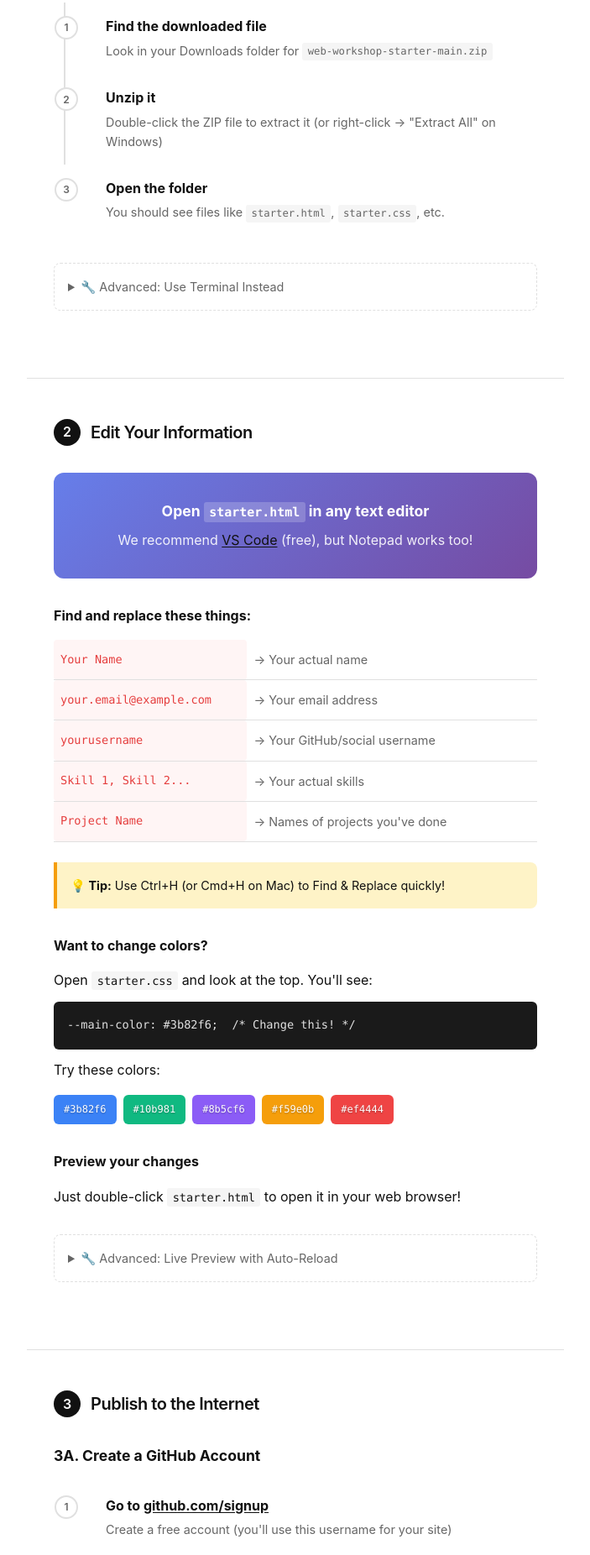
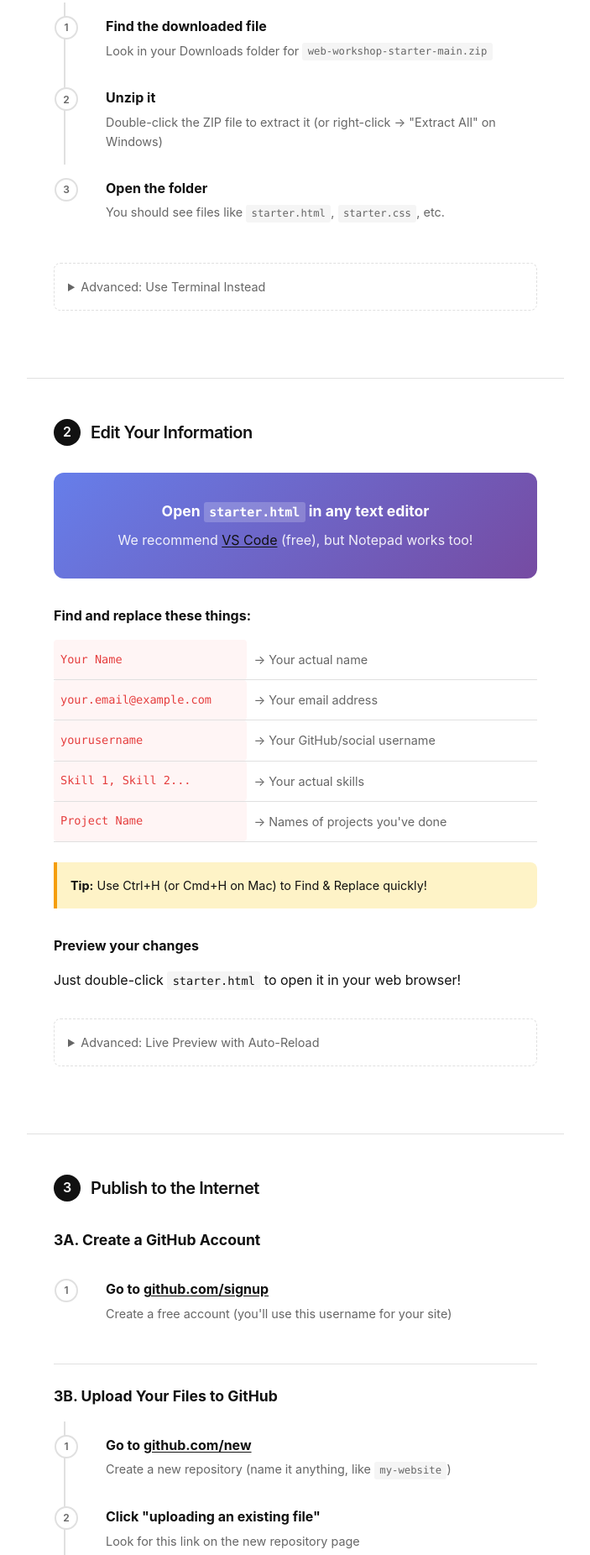
Before and after one commit to Luki3532/testport, a website built with Vite: page index.html in a window 1280 px wide. Shown: the part 668-2520 px from the top of the page at 84% size, without its empty margins (288-991 px from the left). Built offline with nearby package versions, Linux system fonts and the light colour scheme.

Commit message:
Remove emojis and color palettes

```diff
--- a/index.html
+++ b/index.html
@@ -35,7 +35,7 @@
                 <div class="action-box">
                     <h3>Click this button to download:</h3>
                     <a href="https://github.com/Luki3532/web-workshop-starter/archive/refs/heads/main.zip" class="big-button" download>
-                        ⬇️ Download ZIP File
+                        Download ZIP File
                     </a>
                 </div>
 
@@ -59,7 +59,7 @@
             </div>
 
             <details class="advanced">
-                <summary>🔧 Advanced: Use Terminal Instead</summary>
+                <summary>Advanced: Use Terminal Instead</summary>
                 <div class="advanced-content">
                     <p>If you have Git and Node.js installed, you can use the terminal:</p>
                     <pre><code>git clone https://github.com/Luki3532/web-workshop-starter.git my-site
@@ -112,21 +112,7 @@ npm run dev</code></pre>
                     </table>
 
                     <div class="tip-box">
-                        <strong>💡 Tip:</strong> Use Ctrl+H (or Cmd+H on Mac) to Find & Replace quickly!
-                    </div>
-                </div>
-
-                <div class="instructions">
-                    <h3>Want to change colors?</h3>
-                    <p>Open <code>starter.css</code> and look at the top. You'll see:</p>
-                    <pre><code>--main-color: #3b82f6;  /* Change this! */</code></pre>
-                    <p>Try these colors:</p>
-                    <div class="color-swatches">
-                        <span class="swatch" style="background: #3b82f6">#3b82f6</span>
-                        <span class="swatch" style="background: #10b981">#10b981</span>
-                        <span class="swatch" style="background: #8b5cf6">#8b5cf6</span>
-                        <span class="swatch" style="background: #f59e0b">#f59e0b</span>
-                        <span class="swatch" style="background: #ef4444">#ef4444</span>
+                        <strong>Tip:</strong> Use Ctrl+H (or Cmd+H on Mac) to Find & Replace quickly!
                     </div>
                 </div>
 
@@ -137,7 +123,7 @@ npm run dev</code></pre>
             </div>
 
             <details class="advanced">
-                <summary>🔧 Advanced: Live Preview with Auto-Reload</summary>
+                <summary>Advanced: Live Preview with Auto-Reload</summary>
                 <div class="advanced-content">
                     <p>For automatic reloading when you save, install Node.js and run:</p>
                     <pre><code>npm install
@@ -222,7 +208,7 @@ npm run dev</code></pre>
                 </div>
 
                 <div class="success-box">
-                    <h3>🎉 You're Live!</h3>
+                    <h3>You're Live!</h3>
                     <p>Your website will be available at:<br>
                     <code>https://your-project-name.pages.dev</code></p>
                     <p>Every time you update files on GitHub, your site updates automatically!</p>
@@ -230,7 +216,7 @@ npm run dev</code></pre>
             </div>
 
             <details class="advanced">
-                <summary>🔧 Advanced: Deploy with Terminal</summary>
+                <summary>Advanced: Deploy with Terminal</summary>
                 <div class="advanced-content">
                     <p>After setting up Git:</p>
                     <pre><code>git add .
@@ -268,7 +254,6 @@ git push</code></pre>
                 <div class="resources">
                     <h3>Helpful Resources</h3>
                     <ul>
-                        <li><a href="https://coolors.co" target="_blank">Coolors</a> — Generate color palettes</li>
                         <li><a href="https://unsplash.com" target="_blank">Unsplash</a> — Free photos</li>
                         <li><a href="https://fonts.google.com" target="_blank">Google Fonts</a> — Free fonts</li>
                         <li><a href="https://heroicons.com" target="_blank">Heroicons</a> — Free icons</li>
--- a/starter.css
+++ b/starter.css
@@ -4,9 +4,6 @@
    HOW TO USE THIS FILE:
    1. Change the colors in the COLORS section below
    2. Everything else will update automatically!
-
-   TIP: Colors use "hex codes" like #3b82f6 (blue).
-   Find colors at: https://coolors.co or https://htmlcolorcodes.com
    ═══════════════════════════════════════════════════════════════════════════ */
 
 
@@ -14,7 +11,7 @@
    COLORS - Change these to customize your site!
    ───────────────────────────────────────────────────────────────────────────── */
 :root {
-    --main-color: #3b82f6;      /* Primary color (links, buttons) - try: #10b981 (green), #8b5cf6 (purple) */
+    --main-color: #3b82f6;      /* Primary color (links, buttons) */
     --text-color: #1f2937;      /* Main text color (dark gray) */
     --text-light: #6b7280;      /* Lighter text for subtitles */
     --background: #ffffff;      /* Page background (white) */
```
Also changed, not shown: QUICKSTART.md (+2 -18 lines), README.md.
